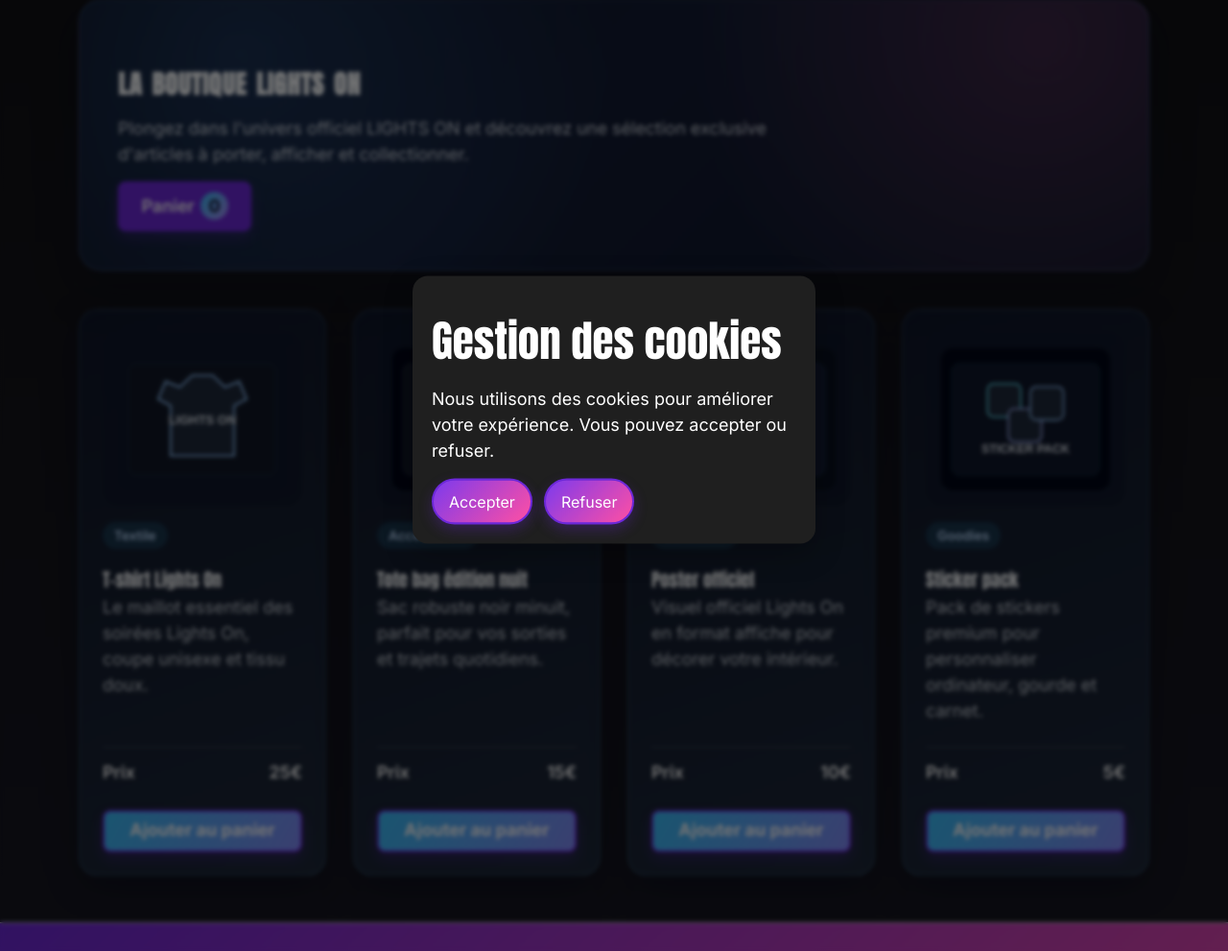
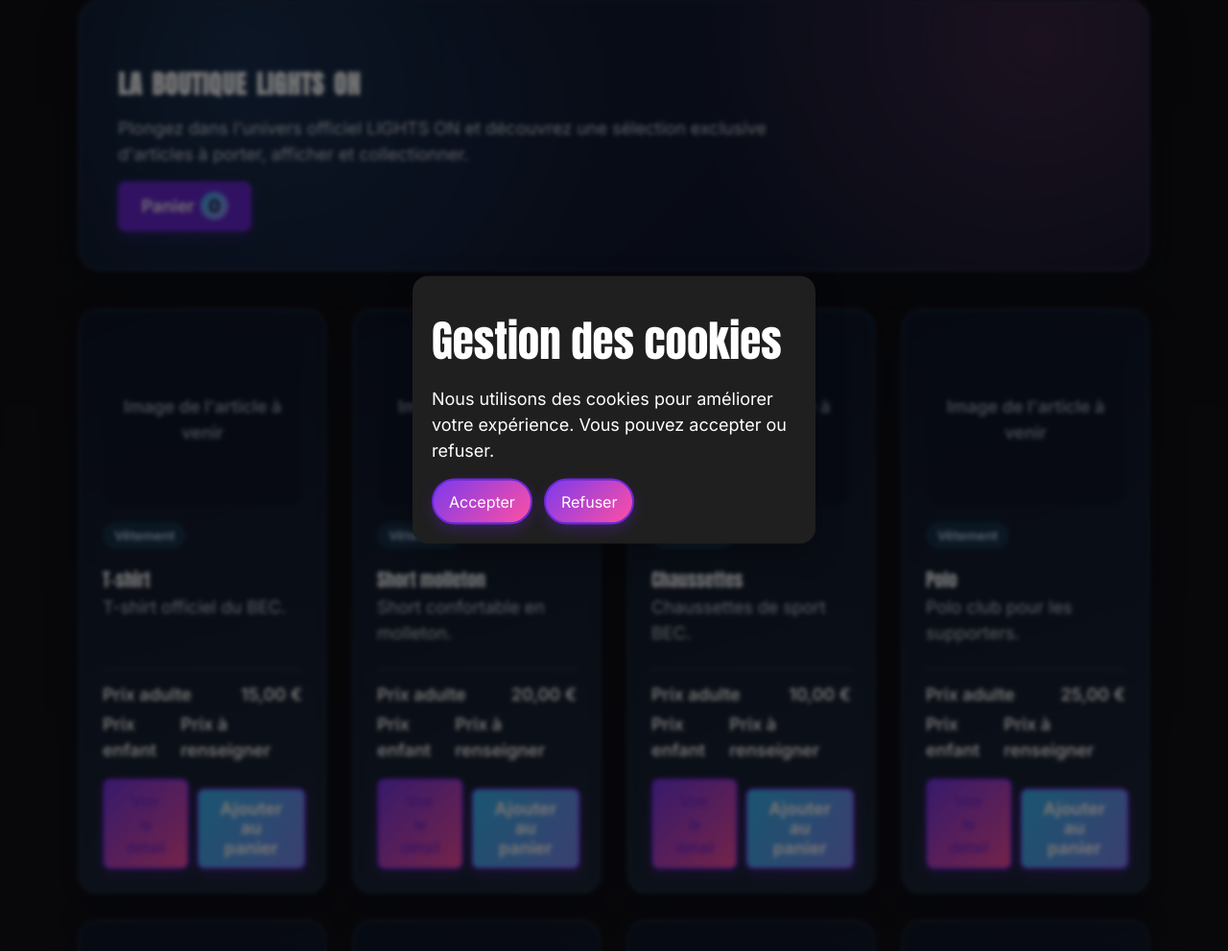
Before and after one commit to MehdiAks/Showtime_LightsOn, a PHP site: page /Pages_supplementaires/boutique.php in a window 1280 px wide. Shown: the part 137-1128 px from the top of the page at 96% size. Run offline with PHP 8.4, Linux system fonts and the light colour scheme; data comes from the database, SQL or seed files in the repository.

Commit message:
Alimenter la page boutique depuis la base de données

```diff
--- a/Pages_supplementaires/boutique.php
+++ b/Pages_supplementaires/boutique.php
@@ -7,36 +7,50 @@ $pageStyles = [
 
 require_once $_SERVER['DOCUMENT_ROOT'] . '/header.php';
 
-$lights_on_products = [
-    [
-        'name' => 'T-shirt Lights On',
-        'price' => '25€',
-        'category' => 'Textile',
-        'description' => 'Le maillot essentiel des soirées Lights On, coupe unisexe et tissu doux.',
-        'image' => ROOT_URL . '/src/images/article-boutique/t-shirt-lights-on.svg',
-    ],
-    [
-        'name' => 'Tote bag édition nuit',
-        'price' => '15€',
-        'category' => 'Accessoires',
-        'description' => 'Sac robuste noir minuit, parfait pour vos sorties et trajets quotidiens.',
-        'image' => ROOT_URL . '/src/images/article-boutique/tote-bag-edition-nuit.svg',
-    ],
-    [
-        'name' => 'Poster officiel',
-        'price' => '10€',
-        'category' => 'Collection',
-        'description' => 'Visuel officiel Lights On en format affiche pour décorer votre intérieur.',
-        'image' => ROOT_URL . '/src/images/article-boutique/poster-officiel.svg',
-    ],
-    [
-        'name' => 'Sticker pack',
-        'price' => '5€',
-        'category' => 'Goodies',
-        'description' => 'Pack de stickers premium pour personnaliser ordinateur, gourde et carnet.',
-        'image' => ROOT_URL . '/src/images/article-boutique/sticker-pack.svg',
-    ],
-];
+$ba_bec_products = sql_select('boutique', '*', null, null, 'numArtBoutique ASC');
+$ba_bec_is_missing_table = sql_is_missing_table('BOUTIQUE');
+
+$ba_bec_extract_first_image = static function ($value): string {
+    if ($value === null || $value === '') {
+        return '';
+    }
+
+    if (is_array($value)) {
+        return (string) ($value[0] ?? '');
+    }
+
+    if (is_string($value)) {
+        $decoded = json_decode($value, true);
+        if (json_last_error() === JSON_ERROR_NONE && is_array($decoded)) {
+            return (string) ($decoded[0] ?? '');
+        }
+
+        return trim($value);
+    }
+
+    return '';
+};
+
+$resolve_boutique_image_url = static function (string $value): string {
+    $value = trim($value);
+    if ($value === '') {
+        return '';
+    }
+
+    if (strpos($value, '/src/') === 0) {
+        return ROOT_URL . $value;
+    }
+
+    return ROOT_URL . '/src/images/article-boutique/' . rawurlencode($value);
+};
+
+$format_price = static function ($price): string {
+    if ($price === null || $price === '') {
+        return 'Prix à renseigner';
+    }
+
+    return number_format((float) $price, 2, ',', ' ') . ' €';
+};
 ?>
 
 <section class="boutique-page">
@@ -49,26 +63,47 @@ $lights_on_products = [
         </button>
     </div>
 
+    <?php if ($ba_bec_is_missing_table): ?>
+        <div class="alert alert-warning">La table BOUTIQUE est manquante. Veuillez importer la dernière base de données fournie.</div>
+    <?php elseif (empty($ba_bec_products)): ?>
+        <div class="alert alert-info">Aucun article boutique n'est disponible pour le moment.</div>
+    <?php else: ?>
         <div class="boutique-grid">
-        <?php foreach ($lights_on_products as $product): ?>
+            <?php foreach ($ba_bec_products as $ba_bec_product): ?>
+                <?php
+                $ba_bec_title = trim((string) ($ba_bec_product['libArtBoutique'] ?? ''));
+                $ba_bec_category = trim((string) ($ba_bec_product['categorieArtBoutique'] ?? ''));
+                $ba_bec_description = trim((string) ($ba_bec_product['descArtBoutique'] ?? ''));
+                $ba_bec_image_name = $ba_bec_extract_first_image($ba_bec_product['urlPhotoArtBoutique'] ?? '');
+                $ba_bec_image_url = $ba_bec_image_name !== '' ? $resolve_boutique_image_url($ba_bec_image_name) : '';
+                ?>
                 <article class="boutique-card">
                     <div class="boutique-card__media">
-                    <img src="<?php echo $product['image']; ?>" alt="<?php echo htmlspecialchars($product['name']); ?>">
+                        <?php if ($ba_bec_image_url !== ''): ?>
+                            <img src="<?php echo htmlspecialchars($ba_bec_image_url); ?>" alt="<?php echo htmlspecialchars($ba_bec_title !== '' ? $ba_bec_title : 'Article boutique'); ?>">
+                        <?php else: ?>
+                            Image de l'article à venir
+                        <?php endif; ?>
                     </div>
                     <div>
                         <div class="boutique-card__category">
-                        <?php echo htmlspecialchars($product['category']); ?>
+                            <?php echo htmlspecialchars($ba_bec_category !== '' ? $ba_bec_category : 'Catégorie à définir'); ?>
                         </div>
-                    <h2 class="boutique-card__title"><?php echo htmlspecialchars($product['name']); ?></h2>
-                    <p class="mb-2"><?php echo htmlspecialchars($product['description']); ?></p>
+                        <h2 class="boutique-card__title"><?php echo htmlspecialchars($ba_bec_title !== '' ? $ba_bec_title : 'Nom de l\'article à compléter'); ?></h2>
+                        <p class="mb-2"><?php echo htmlspecialchars($ba_bec_description !== '' ? $ba_bec_description : 'Description à venir pour cet article.'); ?></p>
                     </div>
                     <div class="boutique-card__prices">
-                    <span><span>Prix</span><span><?php echo $product['price']; ?></span></span>
+                        <span><span>Prix adulte</span><span><?php echo $format_price($ba_bec_product['prixAdulteArtBoutique'] ?? null); ?></span></span>
+                        <span><span>Prix enfant</span><span><?php echo $format_price($ba_bec_product['prixEnfantArtBoutique'] ?? null); ?></span></span>
                     </div>
+                    <div class="d-flex gap-2">
+                        <a href="<?php echo ROOT_URL . '/Pages_supplementaires/article-boutique.php?numArtBoutique=' . (int) ($ba_bec_product['numArtBoutique'] ?? 0); ?>" class="btn btn-outline-light">Voir le détail</a>
                         <button type="button" class="boutique-card__cta" data-add-to-cart>Ajouter au panier</button>
+                    </div>
                 </article>
             <?php endforeach; ?>
         </div>
+    <?php endif; ?>
 </section>
 
 <script>
```
Lines whose indentation alone changed are shown as unchanged.
